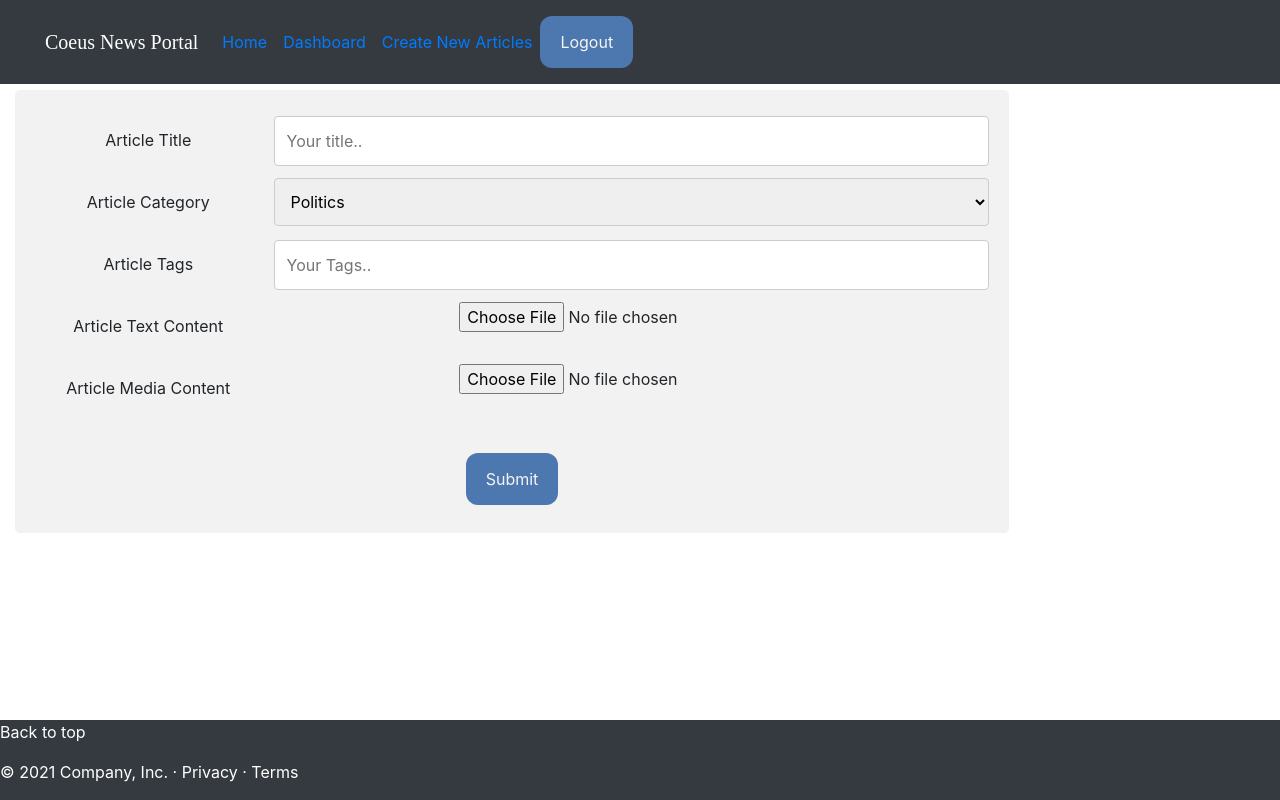
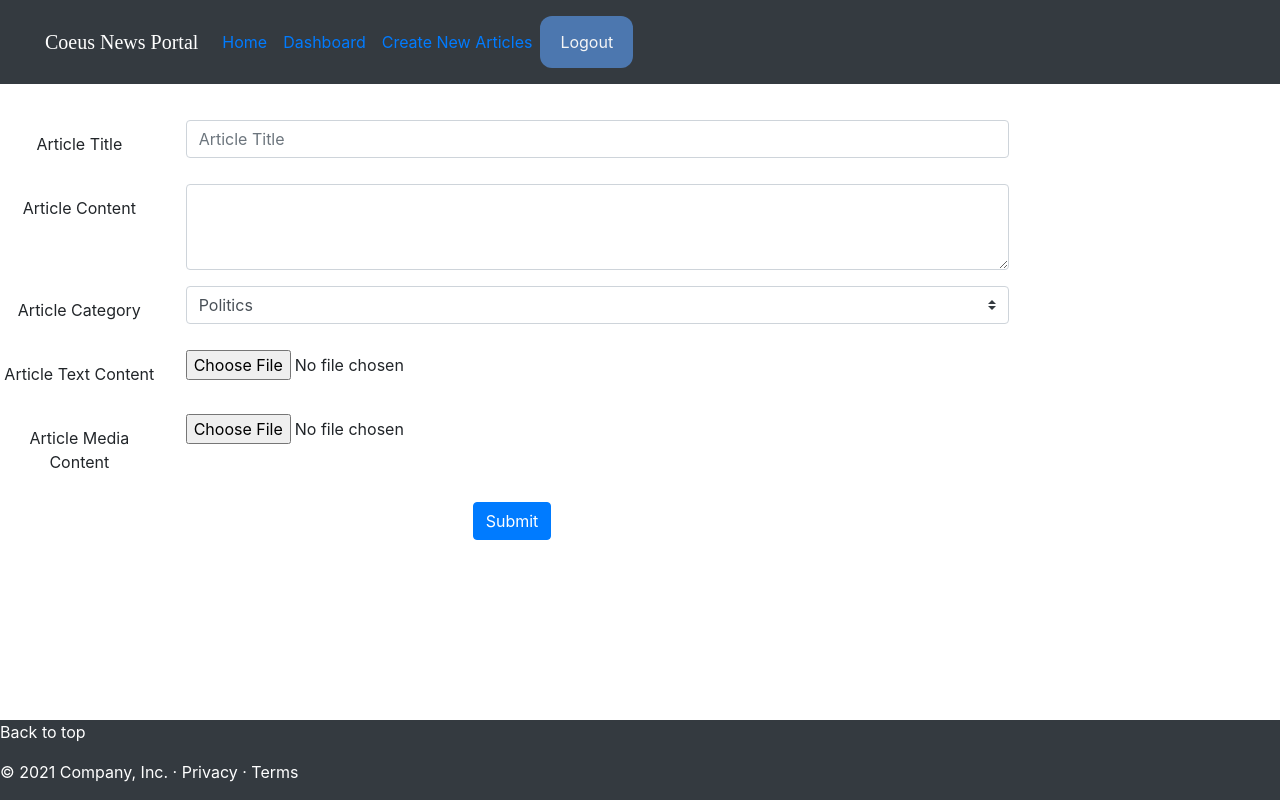
Before and after one commit to Coeus-Group/Coeus-News-Portal-Reactfrontend, a React (Create React App) app in the folder coeus-news-portal-reactfrontend/: page /NewArticles in a window 1280 px wide. Built offline with nearby package versions, Linux system fonts and the light colour scheme.

Commit message:
Added NewArticle pages

```diff
--- a/coeus-news-portal-reactfrontend/src/components/NewArticles/NewArticles.css
+++ b/coeus-news-portal-reactfrontend/src/components/NewArticles/NewArticles.css
@@ -1,6 +1,7 @@
 /* New Article Page Styles*/
 
 .article-main{
+  padding-top: 30px;
   margin-top: 90px;
   width: 80%;
   padding-bottom: 120px;
@@ -8,17 +9,6 @@
 
 .form-newarticle{
   margin-top: 25px;
-  }
-
-  .btn-submit {
-    background-color: #4C77AF;
-    color:whitesmoke;
-    padding: 14px 20px;
-    margin: 8px 0;
-    border: none;
-    cursor: pointer;
-    border-radius: 12px;
-    font-size: 16px
 }
 
 .footer-newarticle{
@@ -39,6 +29,7 @@
   border-radius: 4px;
   box-sizing: border-box;
   resize: vertical;
+  padding-top: 30px;
 }
 
 /* Style the label to display next to the inputs */
@@ -49,13 +40,13 @@
 
 /* Style the submit button */
 .article-main input[type=submit] {
-    background-color: #4CAF50;
+  background-color:#4C77AF;
   color: white;
   padding: 12px 20px;
   border: none;
   border-radius: 4px;
   cursor: pointer;
-    float: right;
+  float: left;
 }
 
 /* Style the container */
@@ -63,27 +54,6 @@
   border-radius: 5px;
   background-color: #f2f2f2;
   padding: 20px;
-  }
-
-  /* Floating column for labels: 25% width */
-  .col-25-newarticle {
-    float: left;
-    width: 25%;
-    margin-top: 6px;
-  }
-
-  /* Floating column for inputs: 75% width */
-  .col-75-newarticle {
-    float: left;
-    width: 75%;
-    margin-top: 6px;
-  }
-
-  /* Clear floats after the columns */
-  .row-newarticle:after {
-    content: "";
-    display: table;
-    clear: both;
 }
 
 /* Responsive layout - when the screen is less than 600px wide, make the two columns stack on top of each other instead of next to each other */
--- a/coeus-news-portal-reactfrontend/src/components/NewArticles/NewArticles.js
+++ b/coeus-news-portal-reactfrontend/src/components/NewArticles/NewArticles.js
@@ -1,6 +1,7 @@
 import React from 'react'
 import './NewArticles.css';
 import "bootstrap/dist/css/bootstrap.min.css";
+import { Form, Col, Row, Button } from "react-bootstrap";
 
 function NewArticles() {
     return (
@@ -8,78 +9,59 @@ function NewArticles() {
             <main className="article-main">
                 <div className="container-fluid">
                     <form className="form-article">
-                        <div className="container-newarticle">
-                            <form formAction="action_page.php">
-                                <div className="row-newarticle">
-                                    <div className="col-25-newarticle">
-                                        <label htmlFor="title">Article Title</label>
-                                    </div>
-                                    <div className="col-75-newarticle">
-                                        <input type="text" id="title" name="articletitle" placeholder="Your title..">
-                                        </input>
-                                    </div>
-                                </div>
-                                {/* <div className="row-newarticle">
-                                    <div className="col-25-newarticle">
-                                        <label htmlFor="notes">Article Notes</label>
-                                    </div>
-                                    <div className="col-75-newarticle">
-                                        <textarea id="notes" name="notes" placeholder="Comments.."
-                                            style="height:200px" />
-                                    </div>
-                                </div> */}
-                                <div className="row-newarticle">
-                                    <div className="col-25-newarticle">
-                                        <label htmlFor="articlecategory">Article Category</label>
-                                    </div>
-                                    <div className="col-75-newarticle">
-                                        <select id="articlecategory" name="articlecategory">
-                                            <option value="politics">Politics</option>
-                                            <option value="education">Education</option>
-                                            <option value="finance">Finance</option>
-                                        </select>
-                                    </div>
-                                </div>
-                                <div className="row-newarticle">
-                                    <div className="col-25-newarticle">
-                                        <label htmlFor="tags">Article Tags</label>
-                                    </div>
-                                    <div className="col-75-newarticle">
-                                        <input type="text" id="tags" name="articletags" placeholder="Your Tags..">
-                                        </input>
-                                    </div>
-                                </div>
-                                <div className="row-newarticle">
-                                    <div className="col-25-newarticle">
-                                        <label htmlFor="notes">Article Text Content</label>
-                                    </div>
-                                    <div className="col-75-newarticle">
-                                        <input type="file" className="form-file-txt">
-                                        </input>
-                                    </div>
-                                </div>
-                                <div className="row-newarticle">
-                                    <div className="col-25-newarticle">
-                                        <label htmlFor="notes">Article Media Content</label>
-                                    </div>
-                                    <div className="col-75-newarticle">
-                                        <input type="file" className="form-file-txt">
-                                        </input>
-                                    </div>
-                                </div>
-                                <div className="row-newarticle">
-                                    <div className="form-newarticle">
-                                        <button className="btn-submit btn-sm btn-primary" type="submit"
-                                            formAction="dashboard.html">Submit</button>
-                                    </div>
-                                </div>
-                            </form>
-                        </div>
+                        <Form>
+                            <Form.Group as={Row} controlId="formPlaintextPassword">
+                                <Form.Label column sm="2">
+                                    Article Title
+                                </Form.Label>
+                                <Col sm="10">
+                                    <Form.Control type="Article Title" placeholder="Article Title" />
+                                </Col>
+                            </Form.Group>
+                            <Form.Group as={Row} controlId="exampleForm.ControlTextarea1">
+                                <Form.Label column sm="2">Article Content
+                                </Form.Label>
+                                <Col sm="10">
+                                    <Form.Control as="textarea" rows={3} />
+                                </Col>
+                            </Form.Group>
+                            <Form.Group as={Row} controlId="exampleForm.SelectCustom">
+                                <Form.Label column sm="2">
+                                    Article Category
+                                    </Form.Label>
+                                <Col sm="10">
+                                    <Form.Control as="select" custom>
+                                        <option>Politics</option>
+                                        <option>Education</option>
+                                        <option>Finance</option>
+                                    </Form.Control>
+                                </Col>
+                            </Form.Group>
+                            <Form.Group as={Row} controlId="exampleFormControlFile1">
+                                <Form.Label column sm="2">
+                                    Article Text Content
+                                    </Form.Label>
+                                <Col sm="10">
+                                    <Form.File id="exampleFormControlFile1" />
+                                </Col>
+                            </Form.Group>
+                            <Form.Group as={Row} controlId="exampleFormControlFile1">
+                                <Form.Label column sm="2">
+                                    Article Media Content
+                                    </Form.Label>
+                                <Col sm="10">
+                                    <Form.File id="exampleFormControlFile1" />
+                                </Col>
+                            </Form.Group>
+                            <Button variant="primary" type="submit">
+                                Submit
+                            </Button>
+                        </Form>
                     </form>
                 </div>
             </main>
         </div>
-    );
+    )
 }
 
 export default NewArticles;
```
Lines whose indentation alone changed are shown as unchanged.
